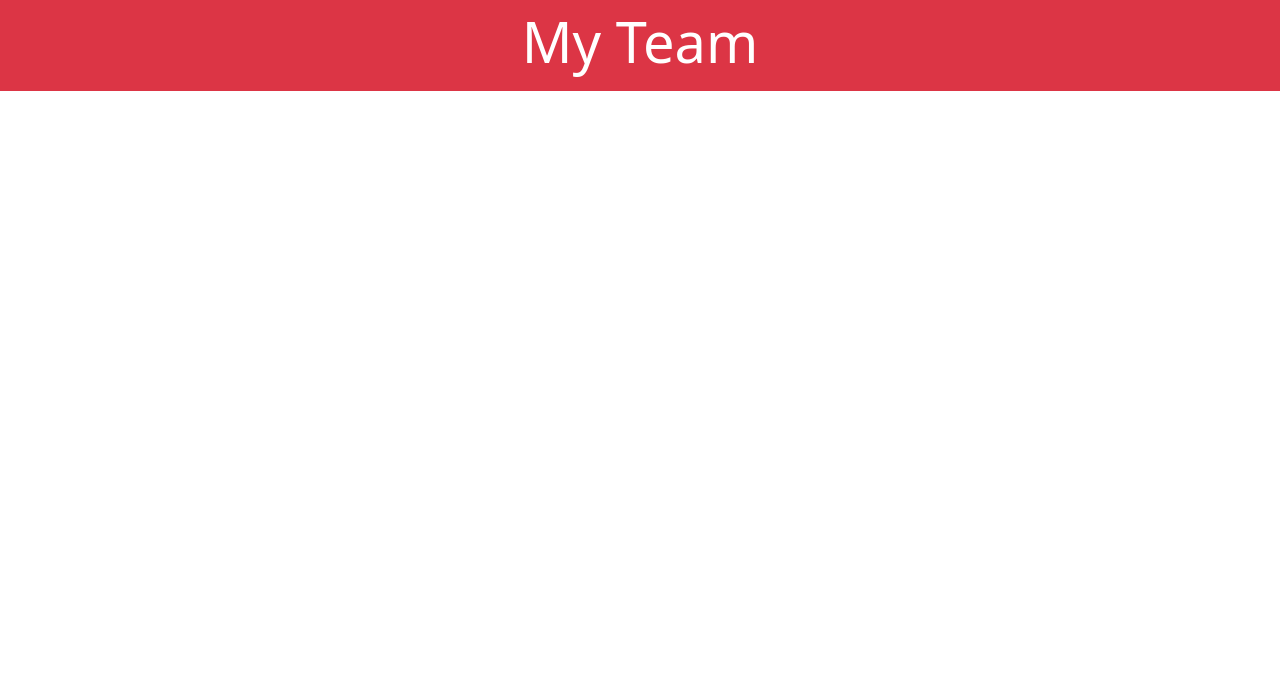
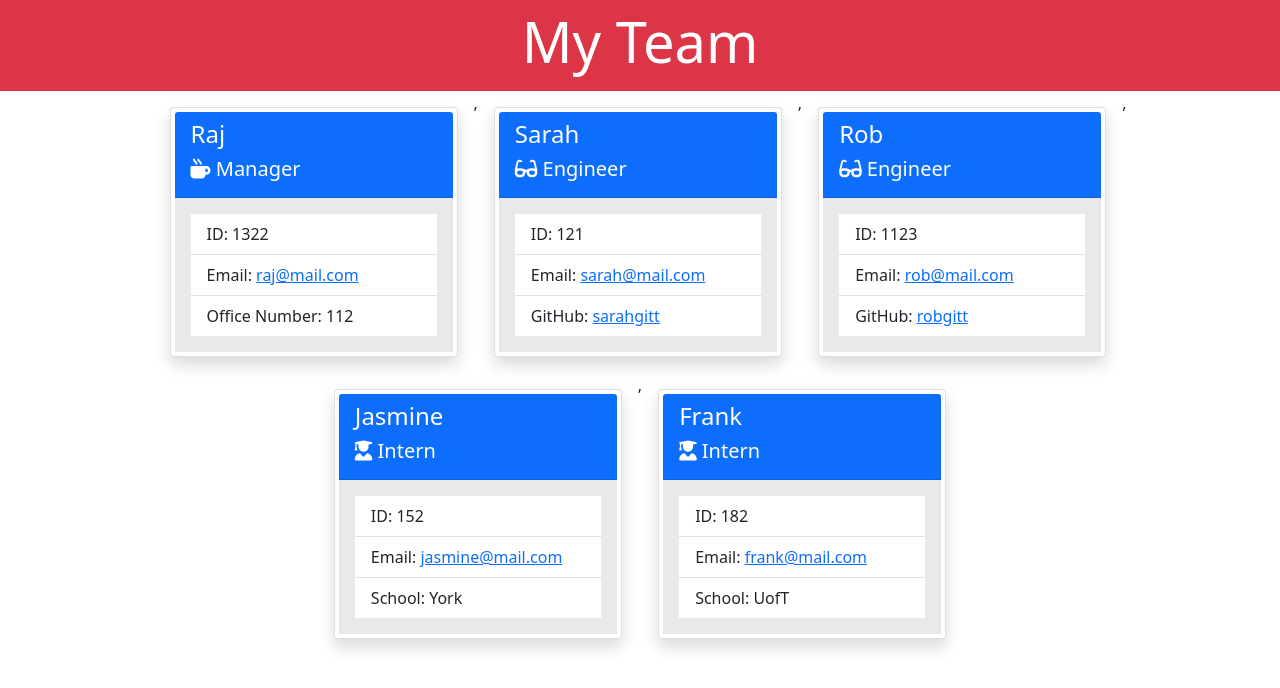
Before and after one commit to rpanglia/team-profile-generator, a website: page MyTeamProfile.html in a window 1280 px wide. Drawn offline with nearby package versions, Linux system fonts and the light colour scheme.

Commit message:
readme updated, screenshots and video added

```diff
--- a/MyTeamProfile.html
+++ b/MyTeamProfile.html
@@ -18,6 +18,72 @@
         <main class="container">
             <div class="row row-cols-4 d-flex justify-content-center">
 
+    <div class="card m-3 p-1 shadow" style="width: 18rem;">
+        <div class="card-header bg-primary text-white">
+            <h4>Raj</h4>
+            <h5><i class="fas fa-mug-hot"></i> Manager</h5>
+        </div>
+        <div class="card-body" style="background-color:#e9e9e9;">
+            <ul class="list-group list-group-flush">
+                <li class="list-group-item">ID: 1322</li>
+                <li class="list-group-item">Email: <a href="mailto:raj@mail.com" target="_blank">raj@mail.com</a></li>
+                <li class="list-group-item">Office Number: 112</li>
+            </ul>
+        </div>
+    </div>
+    ,
+    <div class="card m-3 p-1 shadow" style="width: 18rem;">
+        <div class="card-header bg-primary text-white">
+            <h4>Sarah</h4>
+            <h5><i class="fas fa-glasses"></i> Engineer</h5>
+        </div>
+        <div class="card-body" style="background-color:#e9e9e9;">
+            <ul class="list-group list-group-flush">
+                <li class="list-group-item">ID: 121</li>
+                <li class="list-group-item">Email: <a href="mailto:sarah@mail.com" target="_blank">sarah@mail.com</a></li>
+                <li class="list-group-item">GitHub: <a href="https://github.com/sarahgitt" target="_blank">sarahgitt</a></li>
+            </ul>
+        </div>
+    </div>,
+    <div class="card m-3 p-1 shadow" style="width: 18rem;">
+        <div class="card-header bg-primary text-white">
+            <h4>Rob</h4>
+            <h5><i class="fas fa-glasses"></i> Engineer</h5>
+        </div>
+        <div class="card-body" style="background-color:#e9e9e9;">
+            <ul class="list-group list-group-flush">
+                <li class="list-group-item">ID: 1123</li>
+                <li class="list-group-item">Email: <a href="mailto:rob@mail.com" target="_blank">rob@mail.com</a></li>
+                <li class="list-group-item">GitHub: <a href="https://github.com/robgitt" target="_blank">robgitt</a></li>
+            </ul>
+        </div>
+    </div>,
+    <div class="card m-3 p-1 shadow" style="width: 18rem;">
+        <div class="card-header bg-primary text-white">
+            <h4>Jasmine</h4>
+            <h5><i class="fas fa-user-graduate"></i> Intern</h5>
+        </div>
+        <div class="card-body" style="background-color:#e9e9e9;">
+            <ul class="list-group list-group-flush">
+                <li class="list-group-item">ID: 152</li>
+                <li class="list-group-item">Email: <a href="mailto:jasmine@mail.com" target="_blank">jasmine@mail.com</a></li>
+                <li class="list-group-item">School: York</li>
+            </ul>
+        </div>
+    </div>,
+    <div class="card m-3 p-1 shadow" style="width: 18rem;">
+        <div class="card-header bg-primary text-white">
+            <h4>Frank</h4>
+            <h5><i class="fas fa-user-graduate"></i> Intern</h5>
+        </div>
+        <div class="card-body" style="background-color:#e9e9e9;">
+            <ul class="list-group list-group-flush">
+                <li class="list-group-item">ID: 182</li>
+                <li class="list-group-item">Email: <a href="mailto:frank@mail.com" target="_blank">frank@mail.com</a></li>
+                <li class="list-group-item">School: UofT</li>
+            </ul>
+        </div>
+    </div>
             </div>
         </main>
     </body>
--- a/index.js
+++ b/index.js
@@ -101,11 +101,13 @@ const addEmployee = () => {
             let employee = new Intern (name, id, email, school);
             var addIntern = createInternCard(employee);
             allEmployees.push(addIntern);
+            console.log(employee);
         }
         else if (role === 'Engineer') {
             let employee = new Engineer (name, id, email, github);
             var addEngineer = createEngineerCard(employee);
             allEmployees.push(addEngineer);
+            console.log(employee);
         }
         if (confirmNewEmployee) {
             return addEmployee();
```
Also changed, not shown: README.md, assets/4-complete-tests.jpg (added), assets/MyTeamProfile-html.jpg (added), assets/employee-engineer-tests.jpg (added), assets/intern-manager-tests.jpg (added), assets/node1.jpg (added), assets/node2.jpg (added).
